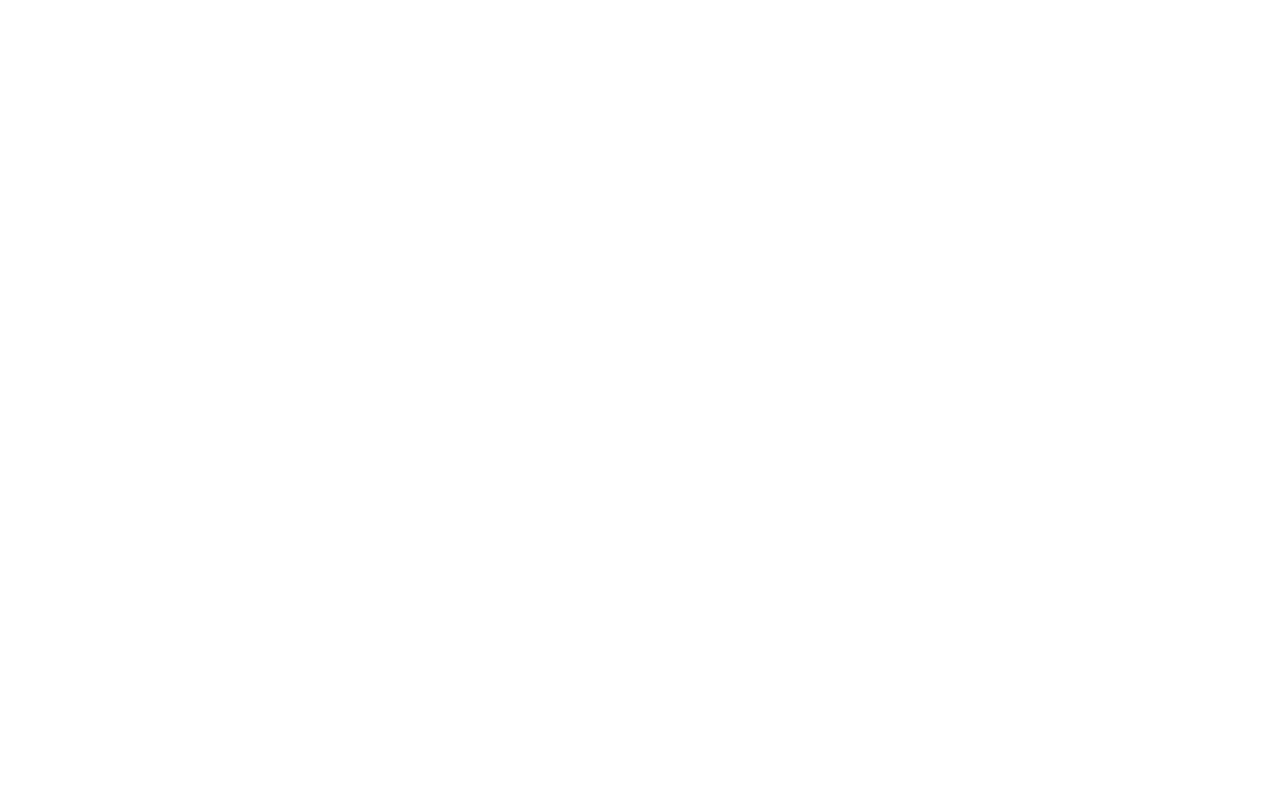
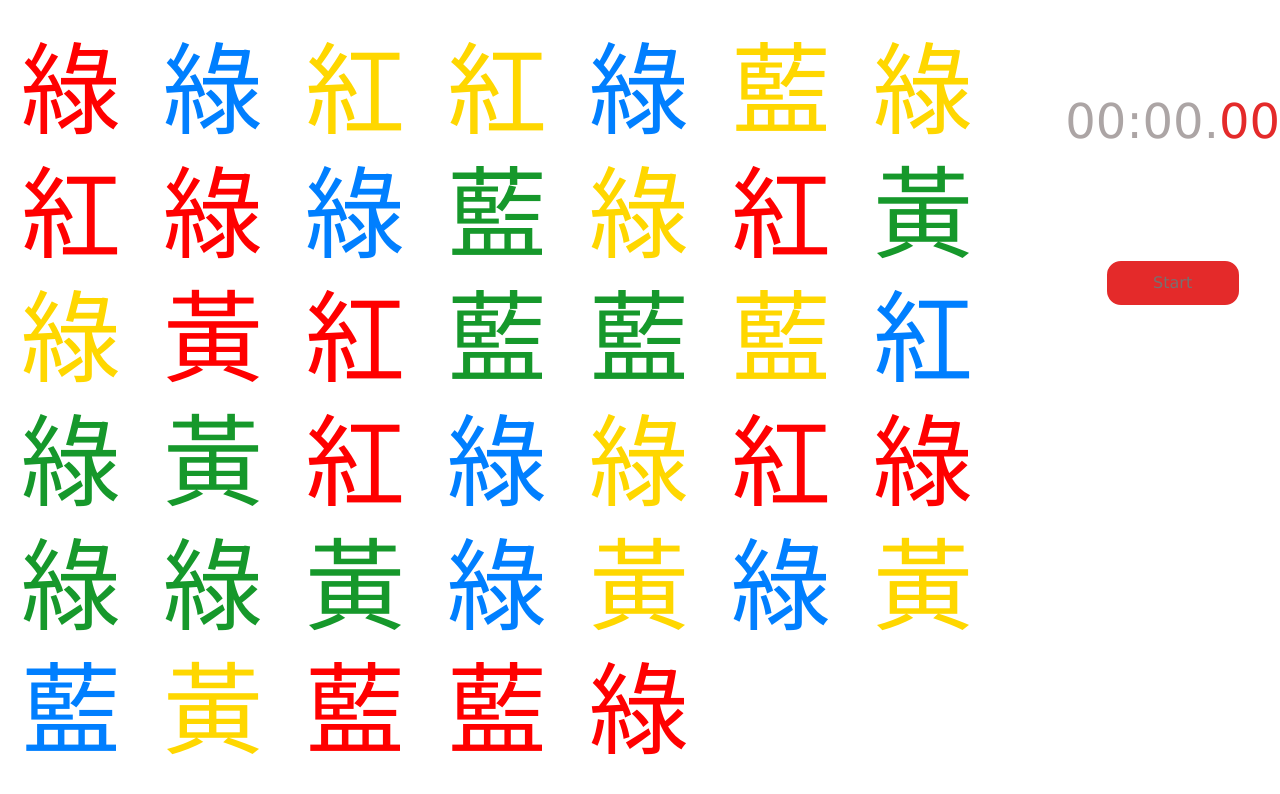
Before and after one commit to ariel50515/CandyCrush, a plain HTML site: page index.html in a window 1280 px wide. Drawn offline with Linux system fonts and the light colour scheme; the site is published under a folder, as on GitHub Pages, so addresses that start at the root find nothing.

Commit message:
Update index.html

```diff
--- a/index.html
+++ b/index.html
@@ -5,8 +5,8 @@
     <link rel="icon" type="image/svg+xml" href="/vite.svg" />
     <meta name="viewport" content="width=device-width, initial-scale=1.0" />
     <title>Vite + React</title>
-    <script type="module" crossorigin src="/assets/index-528a197e.js"></script>
-    <link rel="stylesheet" href="/assets/index-bf4c8200.css">
+    <script type="module" crossorigin src="./assets/index-528a197e.js"></script>
+    <link rel="stylesheet" href="./assets/index-bf4c8200.css">
   </head>
   <body>
     <div id="root"></div>
```
